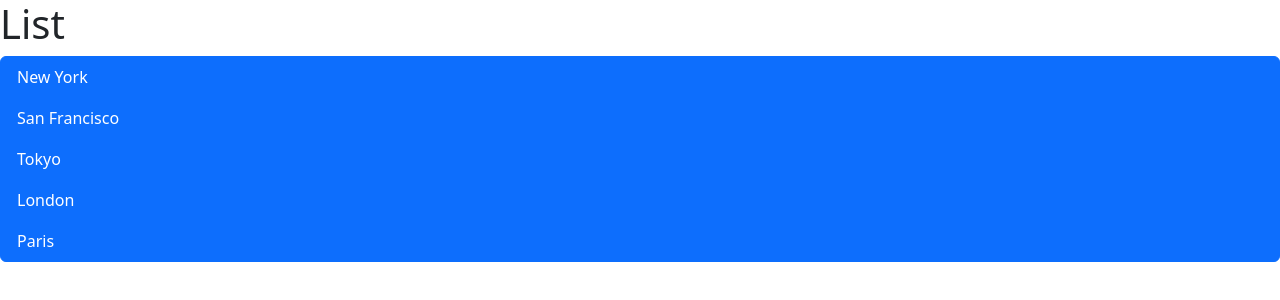
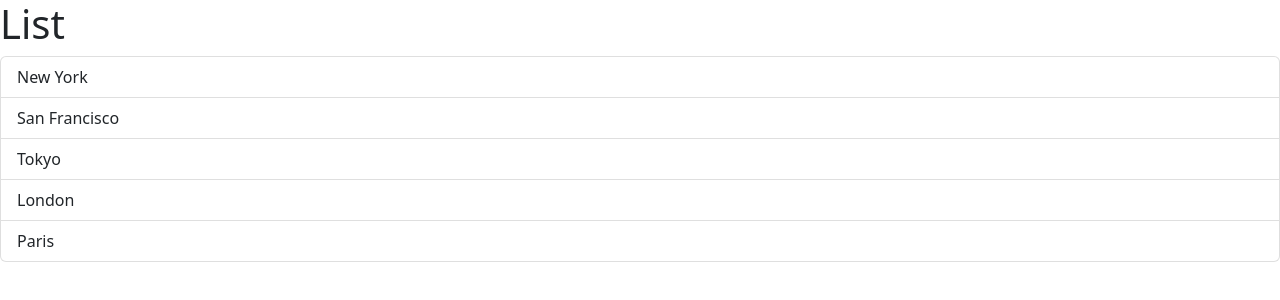
Before and after one commit to raeandres/react-video-game-app-test, a React (Vite) app: page / in a window 1280 px wide. Shown: the top 300 px of the page. Built offline with nearby package versions, Linux system fonts and the light colour scheme.

Commit message:
used hook (useState)
Used (useState) hook to store and handle event; used this to display and show the color of the clicked item in the list

```diff
--- a/src/App.tsx
+++ b/src/App.tsx
@@ -1,40 +1,12 @@
 import ListGroup from "./components/ListGroup";
-import { MouseEvent } from "react";
 
 // import Message from "./Message";
 
 function App() {
-  let items = ["New York", "San Francisco", "Tokyo", "London", "Paris"];
-
-  const message = items.length === 0 ? <p>No Item found</p> : null;
-
-  const getMessage = () => {
-    return items.length === 0 ? <p>No Item found</p> : null;
-  };
-
-  const getMessageShorter = () => {
-    return items.length === 0 && <p>No Item found</p>; // more concise way
-  };
-
-  // Event Handling
-  const handleClick = (event: MouseEvent) => console.log(event);
-
   return (
-    <>
-      <h1>List</h1>
-      {getMessageShorter()}
-      <ul className="list-group">
-        {items.map((item, idx) => (
-          <li
-            className="list-group-item active"
-            key={idx}
-            onClick={handleClick}
-          >
-            {item}
-          </li>
-        ))}
-      </ul>
-    </>
+    <div>
+      <ListGroup />
+    </div>
   );
 }
 
--- a/src/components/ListGroup.tsx
+++ b/src/components/ListGroup.tsx
@@ -1,5 +1,51 @@
+import { MouseEvent, useState } from "react";
+
 function ListGroup() {
-    return <h1>List Group</h1>;
+  let items = ["New York", "San Francisco", "Tokyo", "London", "Paris"];
+
+  const message = items.length === 0 ? <p>No Item found</p> : null;
+
+  const getMessage = () => {
+    return items.length === 0 ? <p>No Item found</p> : null;
+  };
+
+  const getMessageShorter = () => {
+    return items.length === 0 && <p>No Item found</p>; // more concise way
+  };
+
+  // hook
+  const state = useState(-1);
+  state[0]; // variable (selectedIndex)
+  state[1]; // updated function
+
+  const [selectedIndex, setSelectedIndex] = useState(-1);
+
+  // Event Handling
+  const handleClick = (event: MouseEvent) => console.log(event);
+
+  return (
+    <>
+      <h1>List</h1>
+      {getMessageShorter()}
+      <ul className="list-group">
+        {items.map((item, idx) => (
+          <li
+            className={
+              selectedIndex == idx
+                ? "list-group-item active"
+                : "list-group-item"
+            }
+            key={idx}
+            onClick={() => {
+              setSelectedIndex(idx);
+            }}
+          >
+            {item}
+          </li>
+        ))}
+      </ul>
+    </>
+  );
 }
 
 export default ListGroup;
```
